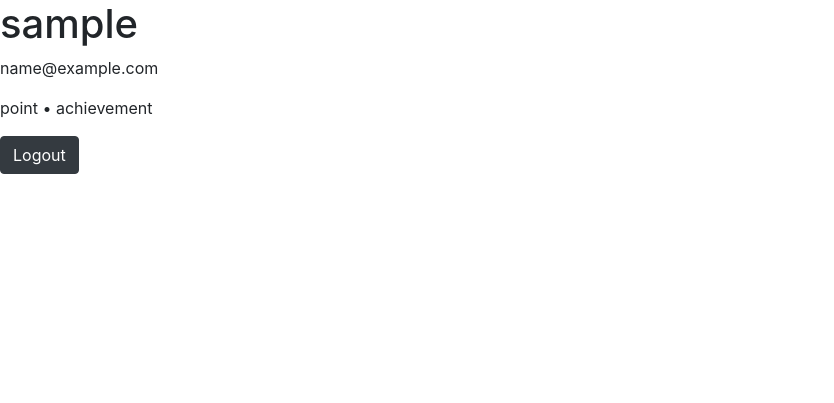
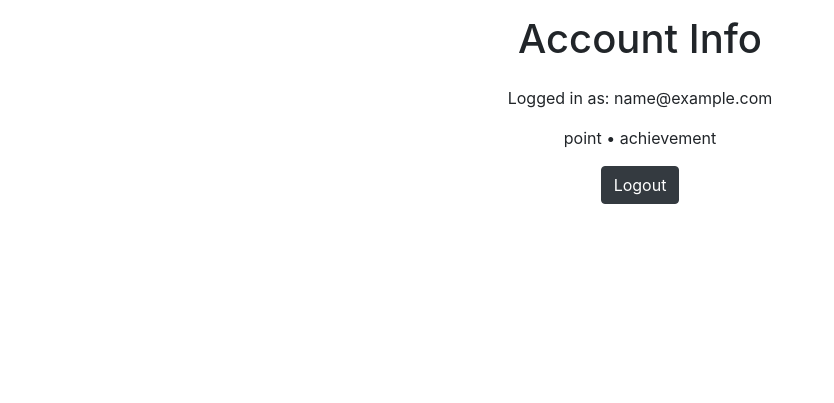
Before and after one commit to calrh007/project-a-07-personal-copy, a Django app: page /login/ in a window 1280 px wide. Shown: the part 70-473 px from the top of the page, without its empty margins (0-834 px from the left). Run offline with Django 3.2, Linux system fonts and the light colour scheme; the visitor is signed in with stand-in values (Sample User, id 1); some libraries are stand-ins or nearby versions.

Commit message:
fixed some layout issues

```diff
--- a/workout_app/templates/workout_app/add_workout_linked.html
+++ b/workout_app/templates/workout_app/add_workout_linked.html
@@ -5,7 +5,7 @@
 {% block content %}
 
 <h1 style="text-align:center; padding:15px">Add Workout</h1>
-<div class="mx-auto" style="width:40%">
+<div class="mx-auto" style="max-width: 50rem;">
   <p><a href="{% url 'add_workout_linked'%}">Add Workout</a> / <a href="{% url 'add_workout_type'%}">Add Workout Type</a> / <a href="{% url 'add_workout_type_count' %}">Add Count Type</a></p>
   <form action="" method="post">
       {% csrf_token %}
--- a/workout_app/templates/workout_app/login.html
+++ b/workout_app/templates/workout_app/login.html
@@ -7,12 +7,13 @@
         <body>
             <div>
                 {% if user.is_authenticated %}
-                    <div class="row text-center"></div>
-                            <h1>{{ user.username }}</h1>
-                            <p>{{ user.email }}</p>
-                            <p>{{ user.profile.achievement_points }} point{{ user.profile.achievement_points|pluralize }} • {{ user.profile.achievement_num }} achievement{{ user.profile.achievement_num|pluralize }}</p>
-                            <a href="/logout"><button class="btn btn-dark">Logout</button></a>
-                    </div>
+                <div class="text-center">
+                    <h1 style="padding:15px">Account Info</h1>
+                    <p>Logged in as: {{ user.email }}</p>
+                    <p>{{ user.profile.achievement_points }} point{{ user.profile.achievement_points|pluralize }} • {{ user.profile.achievement_num }} achievement{{ user.profile.achievement_num|pluralize }}</p>
+                    <!-- <p>Default Zip Code: {{ user.profile.zipcode }}</p> -->
+                    <a href="/logout"><button class="btn btn-dark">Logout</button></a>
+                </div>
                 {% else %}
                 <div class="text-center">
                     <h1 style="padding:15px">Login to Your Account </h1>
--- a/workout_app/templates/workout_app/workout_linked_list.html
+++ b/workout_app/templates/workout_app/workout_linked_list.html
@@ -4,9 +4,8 @@
 <div class="col text-center">
     <h1 style="padding:15px">My Workouts</h1>
 {% if user_workouts %}
-    <ul>
     {% for workout_linked in user_workouts %}
-        <div class="card mx-auto mb-3" style="width:40%">
+        <div class="card mx-auto mb-3" style="max-width: 30rem;">
             <div class="card-header">
                 <h2 style="color: black; font-weight:bold"><span style="float:left; font-weight:bold; font-size:25px">{{ workout_linked.workoutType }} </span>
                 <span style="float:right; font-weight:lighter; font-size:15px"><em>{{ workout_linked.start_date }}
@@ -51,7 +50,6 @@
             </div>
         </div>
     {% endfor %}
-    </ul>
 {% else %}
     <p>No workouts are available.</p>
 {% endif %}
```
Also changed, not shown: workout_app/templates/workout_app/achievements.html (+3 -5 lines), workout_app/templates/workout_app/workout_summary.html (+2 -6 lines).
